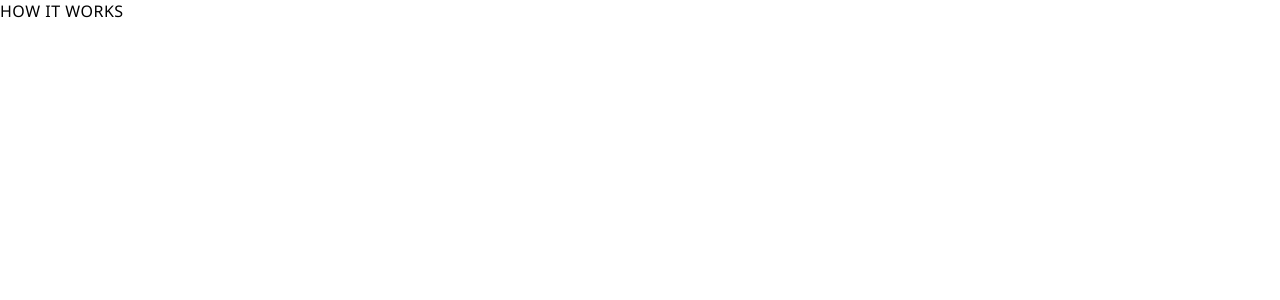
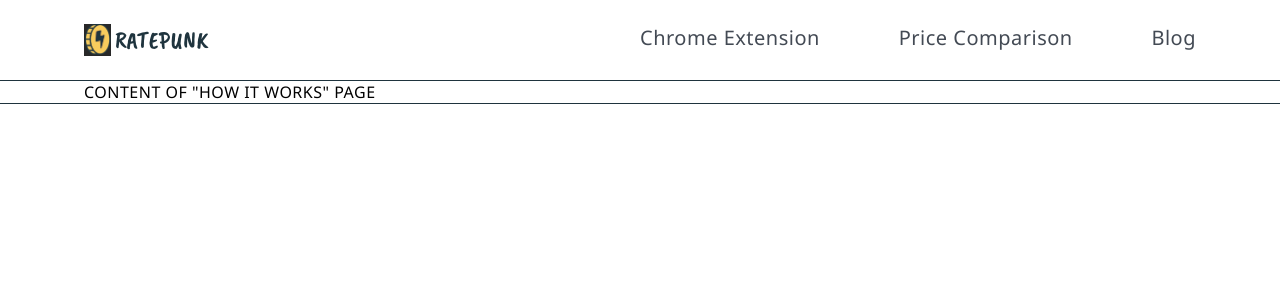
Before and after one commit to IngaGd/Ratepunk, a React (Create React App) app: page /how-it-works in a window 1280 px wide. Shown: the top 300 px of the page. Built offline with nearby package versions, Linux system fonts and the light colour scheme.

Commit message:
Header component insertion into other pages

```diff
--- a/src/Pages/Blog.jsx
+++ b/src/Pages/Blog.jsx
@@ -1,5 +1,19 @@
 import React from 'react';
+import Header from '../Components/Header';
 
 export default function Blog() {
-    return <div>BLOG</div>;
+    return (
+        <>
+            <div className="container header">
+                <div className="row">
+                    <Header />
+                </div>
+            </div>
+            <div className="container main">
+                <div className="row">
+                    <div>CONTENT OF BLOG PAGE</div>
+                </div>
+            </div>
+        </>
+    );
 }
--- a/src/Pages/ChromeExtension.jsx
+++ b/src/Pages/ChromeExtension.jsx
@@ -1,5 +1,19 @@
 import React from 'react';
+import Header from '../Components/Header';
 
 export default function ChromeExtension() {
-    return <div>CHROME EXTENSION</div>;
+    return (
+        <>
+            <div className="container header">
+                <div className="row">
+                    <Header />
+                </div>
+            </div>
+            <div className="container main">
+                <div className="row">
+                    <div>CONTENT OF CHROME EXTENSION PAGE</div>
+                </div>
+            </div>
+        </>
+    );
 }
--- a/src/Pages/HowItWorks.jsx
+++ b/src/Pages/HowItWorks.jsx
@@ -1,5 +1,19 @@
 import React from 'react';
+import Header from '../Components/Header';
 
 export default function HowItWorks() {
-    return <div>HOW IT WORKS</div>;
+    return (
+        <>
+            <div className="container header">
+                <div className="row">
+                    <Header />
+                </div>
+            </div>
+            <div className="container main">
+                <div className="row">
+                    <div>CONTENT OF "HOW IT WORKS" PAGE</div>
+                </div>
+            </div>
+        </>
+    );
 }
--- a/src/Pages/PriceComparison.jsx
+++ b/src/Pages/PriceComparison.jsx
@@ -1,5 +1,19 @@
 import React from 'react';
+import Header from '../Components/Header';
 
 export default function PriceComparison() {
-    return <div>PRICE COMPARISON</div>;
+    return (
+        <>
+            <div className="container header">
+                <div className="row">
+                    <Header />
+                </div>
+            </div>
+            <div className="container main">
+                <div className="row">
+                    <div>CONTENT OF PRICE COMPARISON PAGE</div>
+                </div>
+            </div>
+        </>
+    );
 }
--- a/src/Pages/PrivacyPolicy.jsx
+++ b/src/Pages/PrivacyPolicy.jsx
@@ -1,5 +1,19 @@
 import React from 'react';
+import Header from '../Components/Header';
 
 export default function PrivacyPolicy() {
-    return <div>PRIVACY POLICY</div>;
+    return (
+        <>
+            <div className="container header">
+                <div className="row">
+                    <Header />
+                </div>
+            </div>
+            <div className="container main">
+                <div className="row">
+                    <div>CONTENT OF PRIVACY AND POLICY PAGE</div>
+                </div>
+            </div>
+        </>
+    );
 }
```
